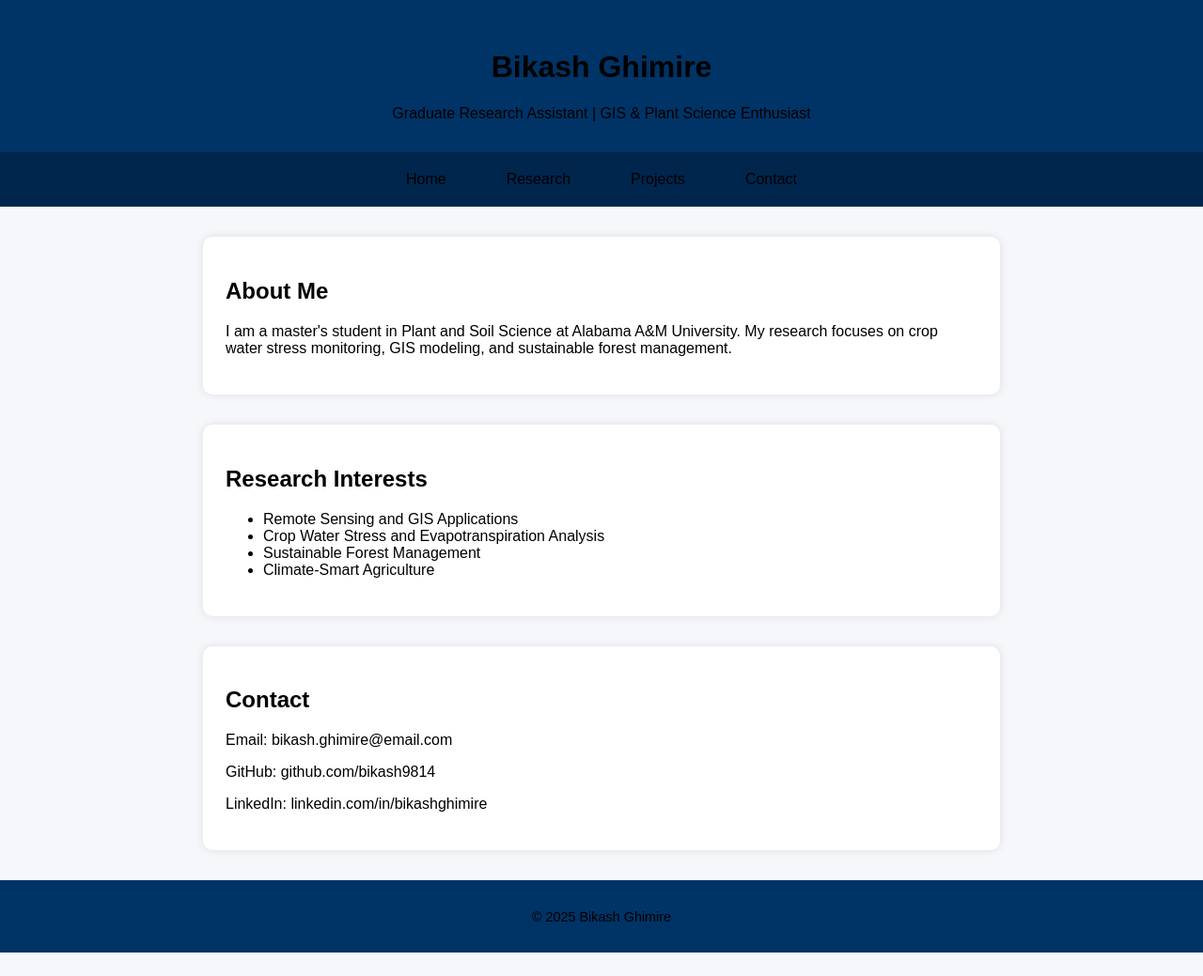
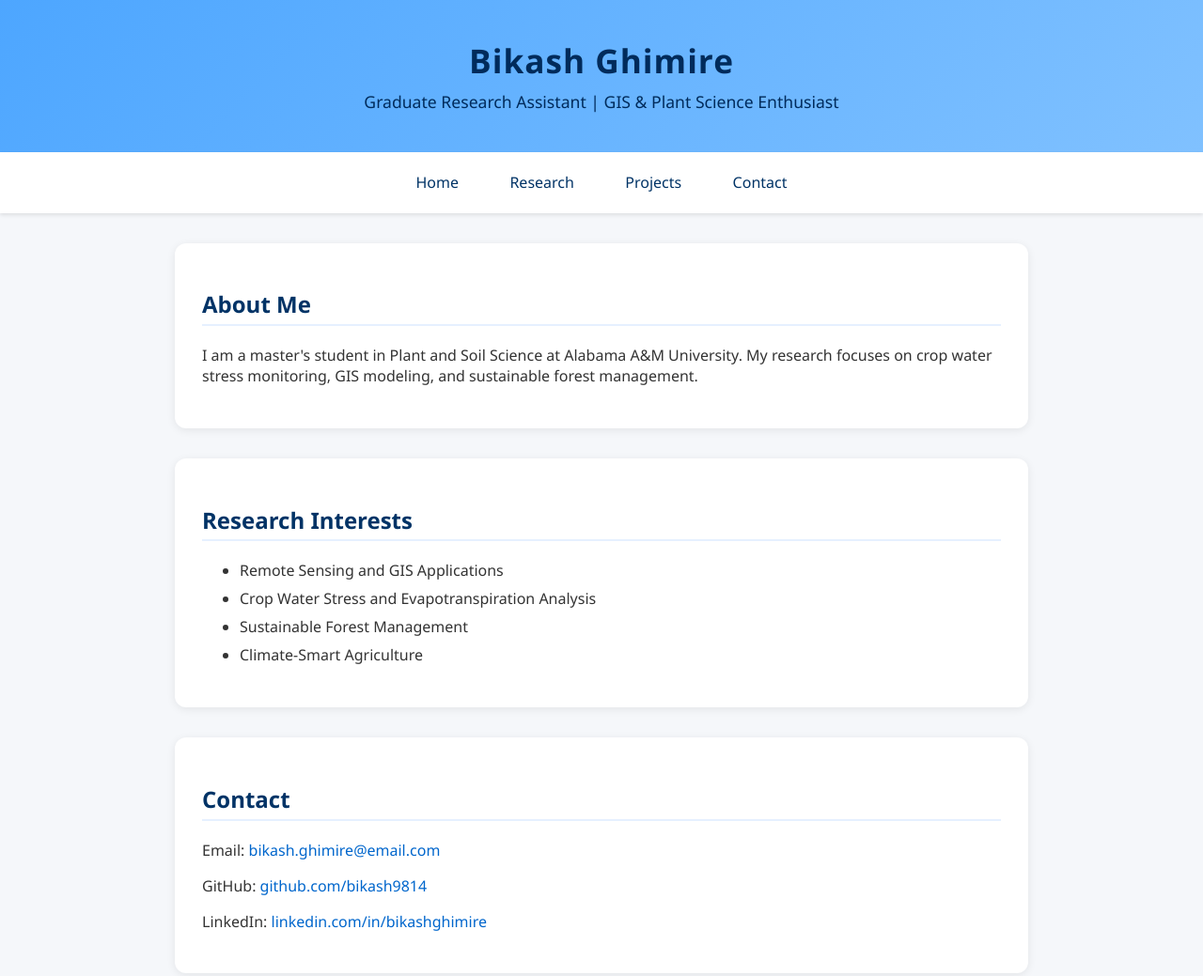
Before and after one commit to bikash9814/Bikash.Ghimire, a plain HTML site: page index.html in a window 1280 px wide. Shown: the top 1039 px of the page at 94% size. Before the commit the page ends 1014 px from the top, so only its background shows below. Drawn offline with Linux system fonts and the light colour scheme.

Commit message:
Update index.html

```diff
--- a/index.html
+++ b/index.html
@@ -6,7 +6,7 @@
   <title>Bikash Ghimire | Personal Website</title>
   <style>
     body {
-      font-family: Arial, sans-serif;
+      font-family: 'Segoe UI', Arial, sans-serif;
       margin: 0;
       padding: 0;
       background: #f5f7fa;
@@ -14,43 +14,64 @@
     }
 
     header {
-      background-color: #003366;
-      color: white;
+      background: linear-gradient(135deg, #4da6ff, #80c1ff);
+      color: #002b5b;
       text-align: center;
-      padding: 2rem 1rem 1rem 1rem;
+      padding: 2.5rem 1rem 1.5rem;
+      box-shadow: 0 2px 6px rgba(0,0,0,0.1);
+    }
+
+    header h1 {
+      margin: 0;
+      font-size: 2.2rem;
+      letter-spacing: 1px;
+    }
+
+    header p {
+      margin-top: 0.5rem;
+      font-size: 1.1rem;
     }
 
     nav {
-      background-color: #00264d;
+      background-color: #ffffff;
       display: flex;
       justify-content: center;
-      padding: 0.5rem 0;
+      padding: 0.75rem 0;
+      box-shadow: 0 2px 4px rgba(0,0,0,0.1);
     }
 
     nav a {
-      color: white;
+      color: #003366;
       text-decoration: none;
-      padding: 0.75rem 1.5rem;
+      padding: 0.6rem 1.2rem;
       margin: 0 0.5rem;
       border-radius: 5px;
-      transition: background 0.3s;
+      transition: background 0.3s, color 0.3s;
+      font-weight: 500;
     }
 
     nav a:hover {
-      background-color: #004c99;
+      background-color: #e6f0ff;
+      color: #0056b3;
     }
 
     section {
-      max-width: 800px;
+      max-width: 850px;
       margin: 2rem auto;
-      padding: 1.5rem;
+      padding: 1.8rem;
       background: white;
-      border-radius: 10px;
-      box-shadow: 0 0 10px rgba(0,0,0,0.1);
+      border-radius: 12px;
+      box-shadow: 0 2px 10px rgba(0,0,0,0.08);
     }
 
-    h1, h2 {
+    h2 {
       color: #003366;
+      border-bottom: 2px solid #e6f0ff;
+      padding-bottom: 0.3rem;
+    }
+
+    ul li {
+      margin: 0.5rem 0;
     }
 
     a {
@@ -66,17 +87,11 @@
       text-align: center;
       padding: 1rem;
       font-size: 0.9rem;
-      background: #003366;
-      color: white;
+      background: #e6f0ff;
+      color: #003366;
       margin-top: 2rem;
     }
   </style>
-  <style>
-  * {
-    color: inherit !important;
-  }
-</style>
-
 </head>
 <body>
 
@@ -122,3 +137,4 @@
   </footer>
 
 </body>
+</html>
```
